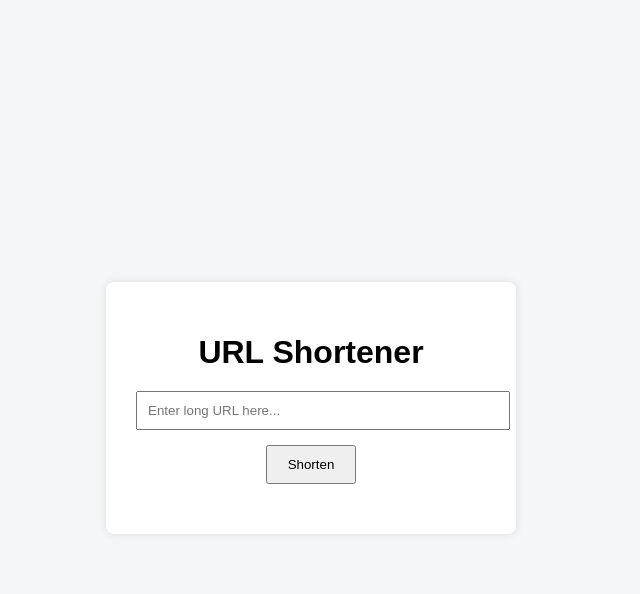
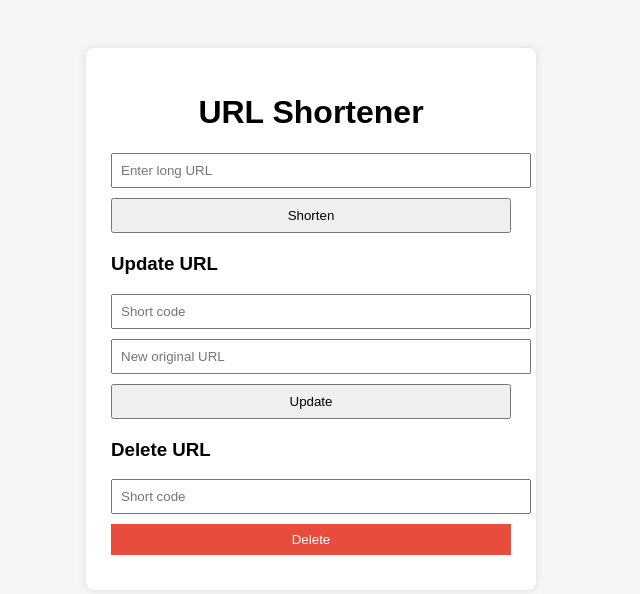
Before and after one commit to Leruva/url-shortner, a plain HTML site: page frontend/index.html in a window 1280 px wide. Shown: the whole page, without its empty margins (329-969 px from the left). Drawn offline with Linux system fonts and the light colour scheme.

Commit message:
add frontend UI with  update and delete URL feature

```diff
--- a/frontend/index.html
+++ b/frontend/index.html
@@ -2,7 +2,7 @@
 <html lang="en">
 <head>
   <meta charset="UTF-8" />
-  <meta name="viewport" content="width=device-width, initial-scale=1.0"/>
+  <meta name="viewport" content="width=device-width, initial-scale=1.0" />
   <title>URL Shortener</title>
   <link rel="stylesheet" href="style.css" />
 </head>
@@ -11,15 +11,30 @@
   <div class="container">
     <h1>URL Shortener</h1>
 
-    <input
-      type="text"
-      id="longUrl"
-      placeholder="Enter long URL here..."
-    />
+    <!-- Create -->
+    <div class="section">
+      <input id="longUrl" type="text" placeholder="Enter long URL" />
+      <button id="shortenBtn" onclick="shortenUrl()">Shorten</button>
 
-    <button onclick="shortenUrl()">Shorten</button>
+      <div id="result"></div>
+    </div>
 
-    <div id="result"></div>
+    <!-- Update -->
+    <div class="section">
+      <h3>Update URL</h3>
+      <input id="updateCode" type="text" placeholder="Short code" />
+      <input id="updateUrl" type="text" placeholder="New original URL" />
+      <button id="updateBtn" onclick="updateUrl()">Update</button>
+      <div id="updateResult"></div>
+    </div>
+
+    <!-- Delete -->
+    <div class="section">
+      <h3>Delete URL</h3>
+      <input id="deleteCode" type="text" placeholder="Short code" />
+      <button id="deleteBtn" class="danger" onclick="deleteUrl()">Delete</button>
+      <div id="deleteResult"></div>
+    </div>
   </div>
 
   <script src="script.js"></script>
--- a/frontend/script.js
+++ b/frontend/script.js
@@ -21,8 +21,67 @@ async function shortenUrl() {
             return;
         }
         const shortUrl = `http://localhost:5000/api/shortner/${data.shortCode}`;
-        resultDiv.innerHTML = `✅ Short URL:<br/>  <a href="${shortUrl}" target="_blank">${shortUrl}</a>`;
+        resultDiv.innerHTML = `Short URL:<br/>  <a href="${shortUrl}" target="_blank">${shortUrl}</a>
+        <br>access count: ${data.accessCount} <br>
+        <button onclick="copyText('${shortUrl}')">Copy</button>`;
     }catch(error){
         resultDiv.innerHTML = `<p style="color: red;">An error occurred. Please try again later.</p>`;
     }
 }
+
+async function updateUrl() {
+    const shortCode = document.getElementById('updateCode').value;
+    const newOriginalUrl = document.getElementById('updateUrl').value;
+    const resultDiv = document.getElementById('updateResult');
+
+    if (!shortCode || !newOriginalUrl) {
+        resultDiv.innerHTML = '<p style="color: red;">Please enter both short code and new URL.</p>';
+        return;
+    }
+    try {
+        const response = await fetch(`http://localhost:5000/api/shortner/${shortCode}`, {
+            method: 'PUT',
+            headers: { 'Content-Type': 'application/json' },
+            body: JSON.stringify({ originalUrl: newOriginalUrl })
+        });
+        const data = await response.json();
+        if (!response.ok) {
+            resultDiv.innerHTML = `<p style="color: red;">${data.message}</p>`;
+            return;
+        }
+        const updatedUrl = `http://localhost:5000/api/shortner/${data.shortCode}`;
+        resultDiv.innerHTML = `Updated URL:<br/>  <a href="${updatedUrl}" target="_blank">${updatedUrl}</a>`;
+    } catch (error) {
+        resultDiv.innerHTML = `<p style="color: red;">An error occurred. Please try again later.</p>`;
+    }
+}
+
+async function deleteUrl() {
+    const shortCode = document.getElementById('deleteCode').value;
+    const resultDiv = document.getElementById('deleteResult');
+    if(!shortCode){
+        resultDiv.innerHTML = ' <p style="color: red;">Please Enter short code</p>';
+        return;
+    }
+    try{
+        const response = await fetch(`http://localhost:5000/api/shortner/${shortCode}`,{
+            method: 'DELETE',
+        });
+        const data = await response.json();
+        if(!response.ok){
+            resultDiv.innerHTML = `<p style="color: red;">${data.message}</p>`;
+            return;
+        }
+        resultDiv.innerHTML = `<p style="color: green;">${data.message}</p>`;
+
+    }catch (error){
+        resultDiv.innerHTML = `<p style= "color: red;">${error}</p>`;
+        return;
+    }
+
+}
+
+function copyText(text) {
+  navigator.clipboard.writeText(text);
+  alert("Copied to clipboard!");
+}
--- a/frontend/style.css
+++ b/frontend/style.css
@@ -3,35 +3,44 @@ body {
   background: #f4f6f8;
   display: flex;
   justify-content: center;
-  align-items: center;
-  height: 100vh;
+  padding-top: 40px;
 }
 
 .container {
   background: white;
-  padding: 30px;
+  padding: 25px;
+  width: 400px;
   border-radius: 8px;
-  width: 350px;
-  text-align: center;
   box-shadow: 0 0 10px rgba(0,0,0,0.1);
 }
 
 h1 {
-  margin-bottom: 20px;
+  text-align: center;
+}
+
+.section {
+  margin-top: 20px;
 }
 
 input {
   width: 100%;
-  padding: 10px;
-  margin-bottom: 15px;
+  padding: 8px;
+  margin-bottom: 10px;
 }
 
 button {
-  padding: 10px 20px;
+  width: 100%;
+  padding: 8px;
   cursor: pointer;
 }
 
-#result {
-  margin-top: 20px;
+button.danger {
+  background: #e74c3c;
+  color: white;
+  border: none;
+}
+
+#result, #updateResult, #deleteResult {
+  margin-top: 10px;
   word-break: break-all;
 }
```
